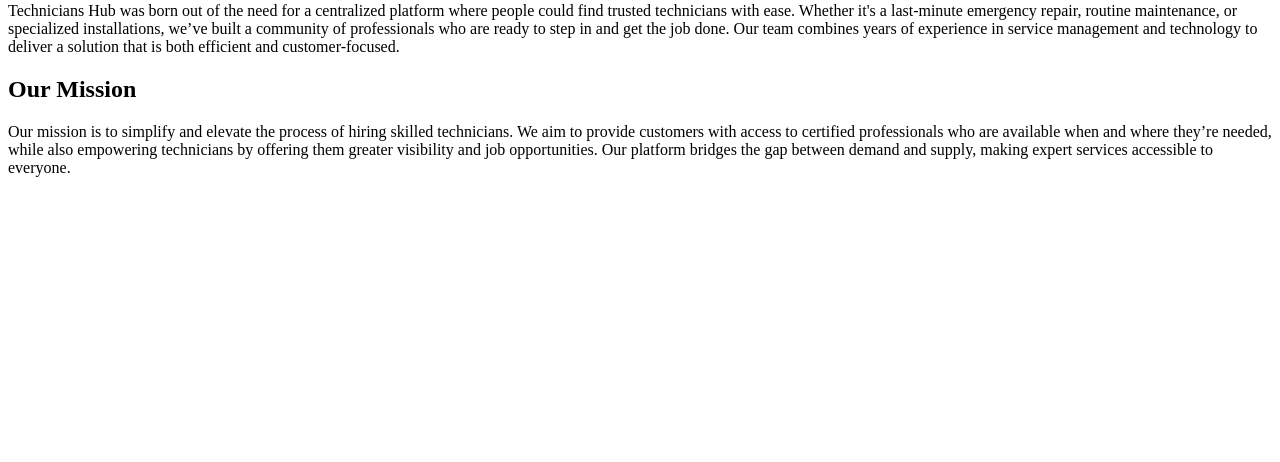
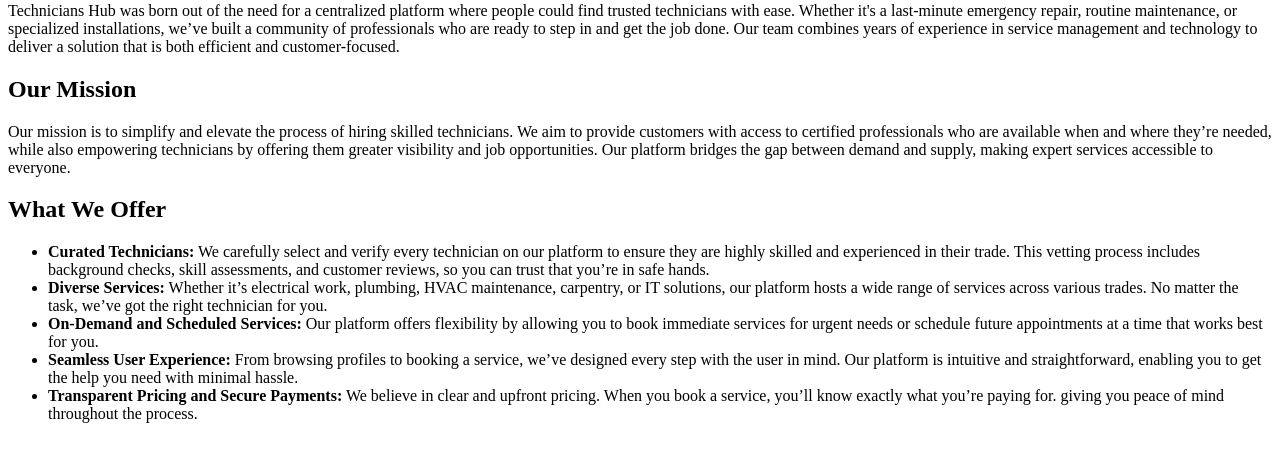
Before and after one commit to talakh1798/Technicians-Hub, a Django app: template Technicians_app/templates/about_us.html in a window 1280 px wide. Shown: the part 199-661 px from the top of the page. Run offline with Django 3.2, Linux system fonts and the light colour scheme; the template is opened without the code that fills it, so the values that code supplies are empty.

Commit message:
Add What We Offer section

```diff
--- a/Technicians_app/templates/about_us.html
+++ b/Technicians_app/templates/about_us.html
@@ -15,6 +15,15 @@
     <h2>Our Mission</h2>
     <p>Our mission is to simplify and elevate the process of hiring skilled technicians. We aim to provide customers with access to certified professionals who are available when and where they’re needed, while also empowering technicians by offering them greater visibility and job opportunities. Our platform bridges the gap between demand and supply, making expert services accessible to everyone.</p>
 
+    <h2>What We Offer</h2>
+    <ul>
+        <li><strong>Curated Technicians:</strong> We carefully select and verify every technician on our platform to ensure they are highly skilled and experienced in their trade. This vetting process includes background checks, skill assessments, and customer reviews, so you can trust that you’re in safe hands.</li>
+        <li><strong>Diverse Services:</strong> Whether it’s electrical work, plumbing, HVAC maintenance, carpentry, or IT solutions, our platform hosts a wide range of services across various trades. No matter the task, we’ve got the right technician for you.</li>
+        <li><strong>On-Demand and Scheduled Services:</strong> Our platform offers flexibility by allowing you to book immediate services for urgent needs or schedule future appointments at a time that works best for you.</li>
+        <li><strong>Seamless User Experience:</strong> From browsing profiles to booking a service, we’ve designed every step with the user in mind. Our platform is intuitive and straightforward, enabling you to get the help you need with minimal hassle.</li>
+        <li><strong>Transparent Pricing and Secure Payments:</strong> We believe in clear and upfront pricing. When you book a service, you’ll know exactly what you’re paying for. giving you peace of mind throughout the process.</li>
+    </ul>
+
 
 
 </body>
```
